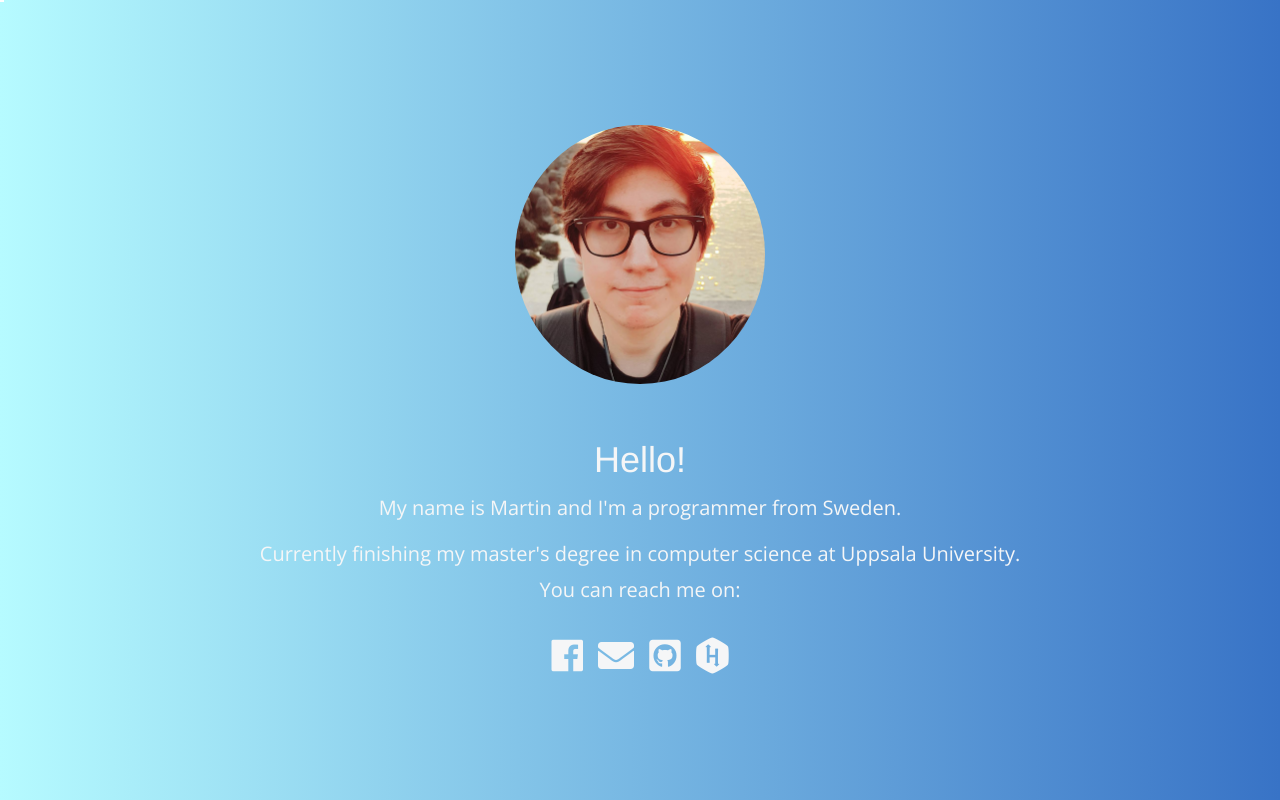
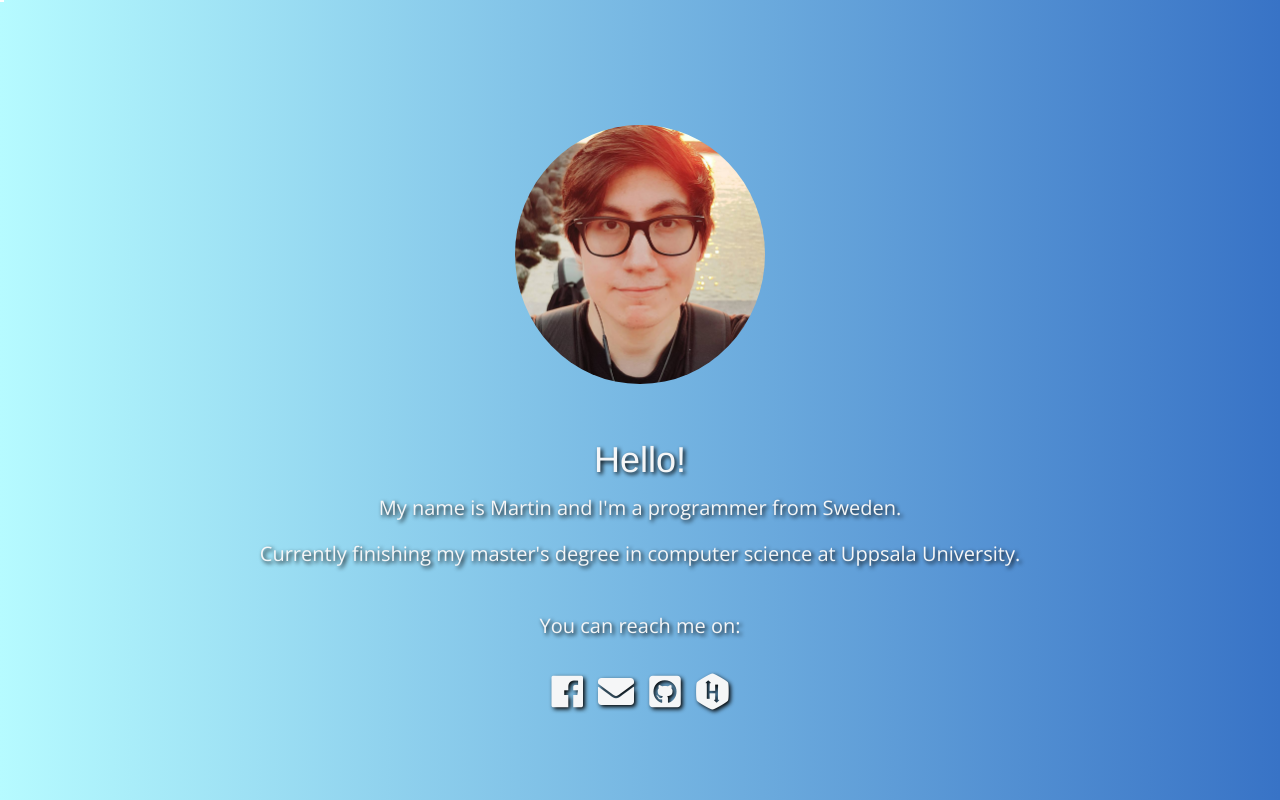
Before and after one commit to saaved/saaved.github.io, a plain HTML site: page index.html in a window 1280 px wide. Drawn offline with nearby package versions, Linux system fonts and the light colour scheme.

Commit message:
Added shadow making text visible

```diff
--- a/assets/css/main.css
+++ b/assets/css/main.css
@@ -152,6 +152,10 @@ a:active {
   width: 25px;
   height: 14px;
   background: url("../img/arrow.png") no-repeat; }
+
+.textStyle {
+  text-shadow: 2px 2px 4px #000000;
+}
 
 /* =========================
 
--- a/index.html
+++ b/index.html
@@ -44,17 +44,17 @@
 		<br><br>
 		<center>
 			<div style="width: 50%;">
-				<h1 id="hello" class="animated infinite jello">Hello!</h1>
+				<h1 id="hello" class="animated infinite jello textStyle">Hello!</h1>
 			</div>
-			<p class="animated zoomInUp delay-1s">My name is Martin and I'm a programmer from Sweden.</p>
-			<p class="animated zoomInUp delay-2s">Currently finishing my master's degree in computer science at Uppsala University. <br> You can reach me on:</p>
+			<p class="animated zoomInUp delay-1s textStyle">My name is Martin and I'm a programmer from Sweden.</p>
+			<p class="animated zoomInUp delay-2s textStyle">Currently finishing my master's degree in computer science at Uppsala University. <br><br> You can reach me on:</p>
 <div id="invisible" style="">
 					<input type="text" id="invisible-input" value="martinsaavedracs@gmail.com" style="position: fixed; top: 0px; width: 1px; height: 1px; left: 0px;"/>
 				</div>
-				<a href="https://www.facebook.com/martinsaaved"><h1 class="fab fa-facebook" style="margin-right: 10px;"></h1></a>
-				<a href="#"><h1 class="fa fa-envelope" onclick="snackbarFunction()"></h1></a>
-				<a href="https://github.com/saaved"><h1 class="fab fa-github-square" style="margin-left: 10px;"></h1></a>
-				<a href="https://www.hackerrank.com/saaved"><h1 class="fab fa-hackerrank" style="margin-left: 10px;"></h1></a>
+				<a href="https://www.facebook.com/martinsaaved"><h1 class="fab fa-facebook textStyle" style="margin-right: 10px;"></h1></a>
+				<a href="#"><h1 class="fa fa-envelope textStyle" onclick="snackbarFunction()"></h1></a>
+				<a href="https://github.com/saaved"><h1 class="fab fa-github-square textStyle" style="margin-left: 10px;"></h1></a>
+				<a href="https://www.hackerrank.com/saaved"><h1 class="fab fa-hackerrank textStyle" style="margin-left: 10px;"></h1></a>
 
 			<!-- snackbar -->
 			<div id="snackbar">Copied email.</div>
```
